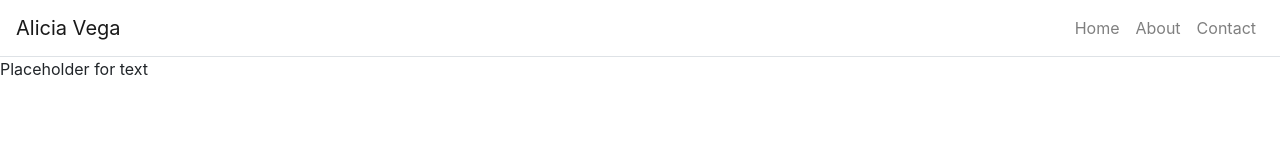
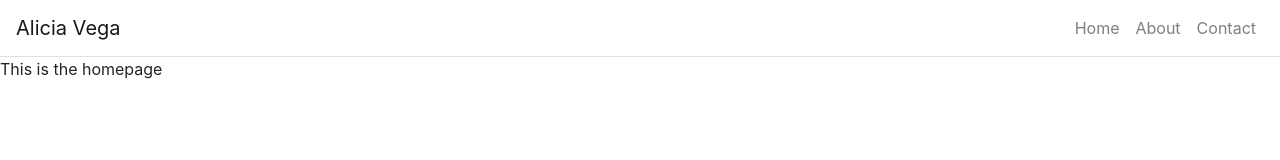
Before and after one commit to aliciavega731/react-portfolio, a React (Create React App) app: page / in a window 1280 px wide. Shown: the top 160 px of the page. Built offline with nearby package versions, Linux system fonts and the light colour scheme.

Commit message:
fixed routers and the pages

```diff
--- a/src/App.js
+++ b/src/App.js
@@ -7,7 +7,9 @@ import './App.css';
 
 // My files
 import Footer from './Components/Footer';
-import Home from './Pages/Home'
+import Home from './Pages/Home';
+import About from './Pages/About';
+import Contact from './Pages/Contact';
 
 class App extends React.Component {
 
--- a/src/Pages/About.js
+++ b/src/Pages/About.js
@@ -1,8 +1,8 @@
 import React from "react";
 
-function About() {
+function About(props) {
   return(
-    <p>Placeholder for text</p>
+    <p>Learn about me</p>
   );
 }
 
--- a/src/Pages/Contact.js
+++ b/src/Pages/Contact.js
@@ -1,8 +1,8 @@
 import React from "react";
 
-function Contact() {
+function Contact(props) {
   return(
-    <p>Placeholder for text</p>
+    <p>This is the contact page</p>
   );
 }
 
--- a/src/Pages/Home.js
+++ b/src/Pages/Home.js
@@ -1,8 +1,8 @@
 import React from "react";
 
-function Home() {
+function Home(props) {
   return(
-    <p>Placeholder for text</p>
+    <p>This is the homepage</p>
   );
 }
 
```
